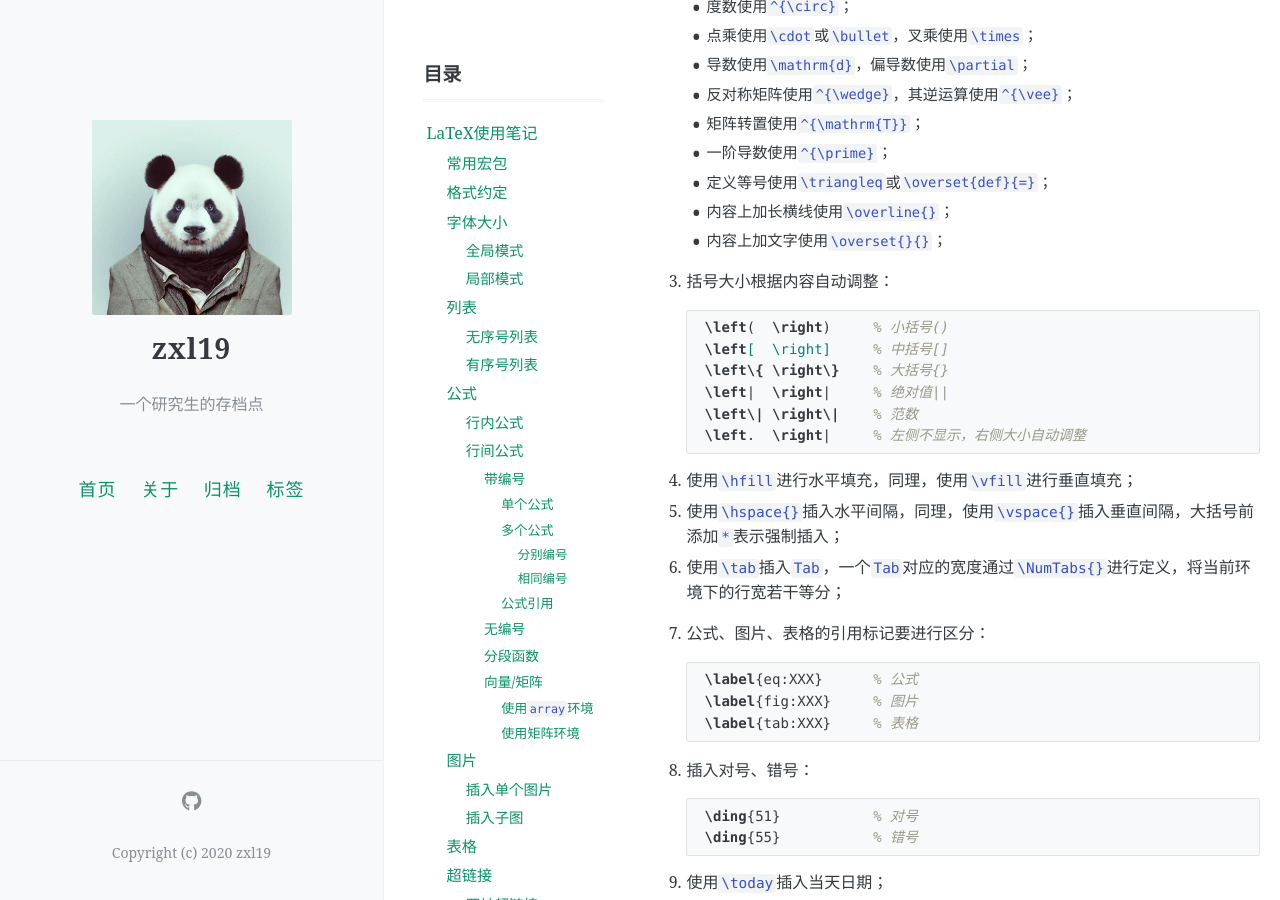
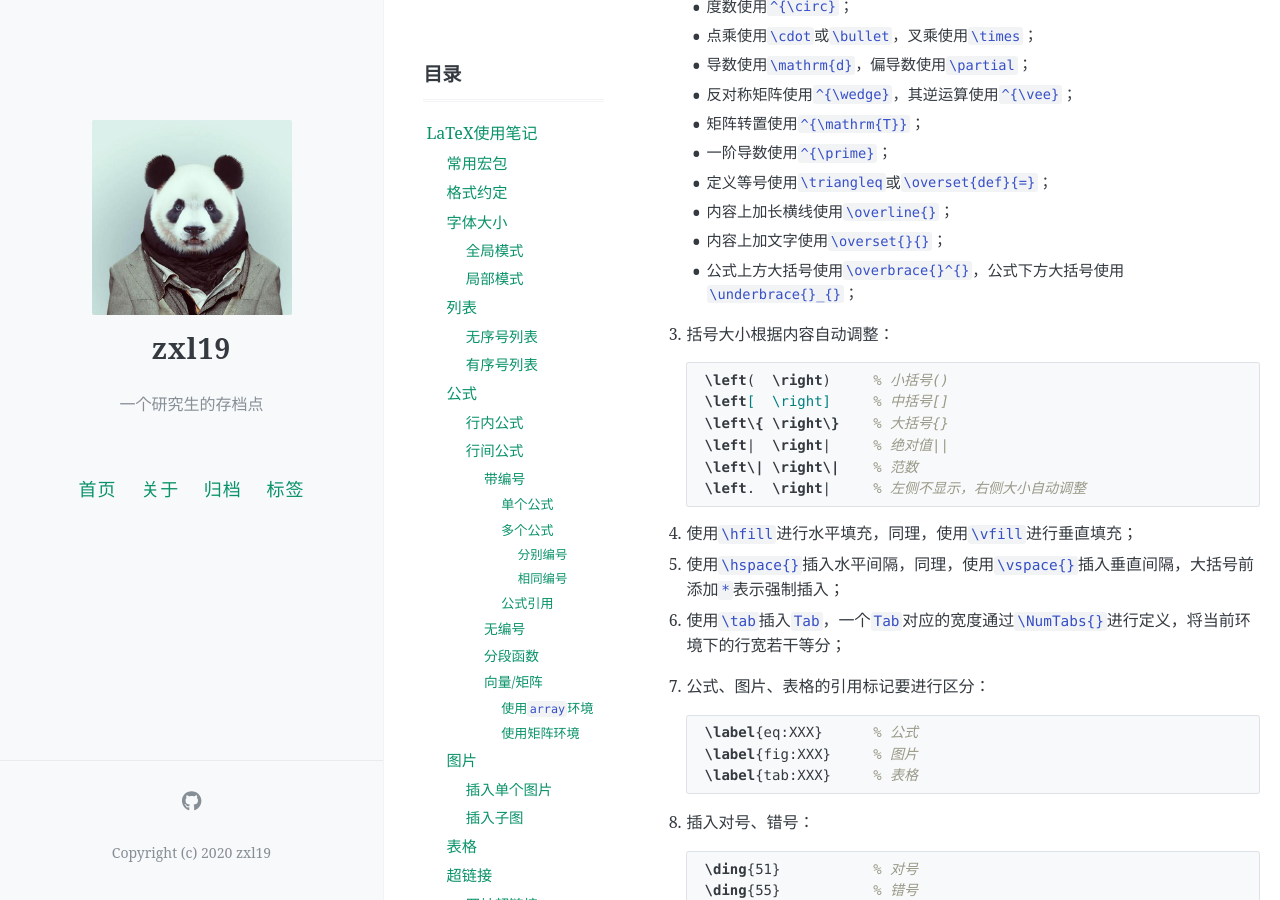
Before and after one commit to zxl19/zxl19.github.io, a Jekyll site: the page built from _posts/2021-03-29-latex-note.md, in a window 1280 px wide and 900 px high, scrolled down 1907 px. Built offline with Jekyll 4.4.1, drawn with Linux system fonts in a browser that asks for light colours; formulas are drawn with MathJax 3; comment, search, counter and statistics services are not loaded.

Commit message:
Update 2021-03-29-latex-note.md

```diff
--- a/_posts/2021-03-29-latex-note.md
+++ b/_posts/2021-03-29-latex-note.md
@@ -84,6 +84,7 @@ pinned: true
     - 定义等号使用`\triangleq`或`\overset{def}{=}`；
     - 内容上加长横线使用`\overline{}`；
     - 内容上加文字使用`\overset{}{}`；
+    - 公式上方大括号使用`\overbrace{}^{}`，公式下方大括号使用`\underbrace{}_{}`；
 
 3. 括号大小根据内容自动调整：
 
@@ -753,31 +754,32 @@ TODO：单独整理。
 7. [\prime-CSDN博客](https://blog.csdn.net/yq_forever/article/details/109029875)
 8. [\triangleq-CSDN博客](https://blog.csdn.net/weixin_44550010/article/details/107864090)
 9. [\overline-Stack Exchange](https://tex.stackexchange.com/questions/408084/how-to-place-a-wide-bar-over-a-wide-expression)
-10. [长竖线-知乎](https://www.zhihu.com/question/35119859/answer/61268787)
-11. [\tab-Stack Exchange](https://tex.stackexchange.com/questions/198432/using-the-tab-command)
-12. [对号&错号-Stack Exchange](https://tex.stackexchange.com/questions/42619/x-mark-to-match-checkmark)
-13. [LaTeX页面设置-冬日暖阳的文章-知乎](https://zhuanlan.zhihu.com/p/360188228)
-14. [空格-Stack Exchange](https://tex.stackexchange.com/questions/31091/space-after-latex-commands)
-15. [音调1-CSDN博客](https://blog.csdn.net/xin_yu_xin/article/details/26467751)
-16. [音调2-知乎](https://zhuanlan.zhihu.com/p/75828544)
-17. [音调3-CSDN博客](https://blog.csdn.net/jianti9962/article/details/114481366)
-18. [字体大小-简书](https://www.jianshu.com/p/ad400d7fe885)
-19. [列表-CSDN博客](https://blog.csdn.net/HugoChen_cs/article/details/105189541)
-20. [公式1-简书](https://www.jianshu.com/p/97ec8a3739f6)
-21. [公式2-CSDN博客](https://blog.csdn.net/Strive_For_Future/article/details/118609968)
-22. [矩阵-知乎](https://zhuanlan.zhihu.com/p/266267223)
-23. [图片1-CSDN博客](https://blog.csdn.net/qq_38526623/article/details/103737589)
-24. [图片2-CSDN博客](https://blog.csdn.net/LeonSUST/article/details/89332744)
-25. [单元格换行-CSDN博客](https://blog.csdn.net/robertchenguangzhi/article/details/48916319)
-26. [\cline-CSDN博客](https://blog.csdn.net/huancaoo/article/details/113106636)
-27. [\multirow-CSDN博客](https://blog.csdn.net/robert_chen1988/article/details/80861246)
-28. [超链接-CSDN博客](https://blog.csdn.net/OOFFrankDura/article/details/90600855)
-29. [代码块1-Overleaf](https://www.overleaf.com/learn/latex/Code_listing)
-30. [代码块2-CSDN博客](https://blog.csdn.net/RobertChenGuangzhi/article/details/45126785)
-31. [脚注-LaTeX 工作室](https://www.latexstudio.net/archives/51620.html)
-32. [参考文献1-知乎](https://zhuanlan.zhihu.com/p/265479955)
-33. [参考文献2-知乎](https://zhuanlan.zhihu.com/p/114733612)
-34. [参考文献3-Stack Exchange](https://tex.stackexchange.com/questions/99615/backref-package-for-page-reference)
-35. [参考文献4-CSDN博客](https://blog.csdn.net/xovee/article/details/109715706)
-36. [参考文献5-CSDN博客](https://blog.csdn.net/xovee/article/details/109896563)
-37. [LaTeX公式转Word公式-简书](https://www.jianshu.com/p/0947ebcfc42e)
+10. [公式上方下方大括号-百度经验](https://jingyan.baidu.com/article/020278118866ee1bcd9ce543.html)
+11. [长竖线-知乎](https://www.zhihu.com/question/35119859/answer/61268787)
+12. [\tab-Stack Exchange](https://tex.stackexchange.com/questions/198432/using-the-tab-command)
+13. [对号&错号-Stack Exchange](https://tex.stackexchange.com/questions/42619/x-mark-to-match-checkmark)
+14. [LaTeX页面设置-冬日暖阳的文章-知乎](https://zhuanlan.zhihu.com/p/360188228)
+15. [空格-Stack Exchange](https://tex.stackexchange.com/questions/31091/space-after-latex-commands)
+16. [音调1-CSDN博客](https://blog.csdn.net/xin_yu_xin/article/details/26467751)
+17. [音调2-知乎](https://zhuanlan.zhihu.com/p/75828544)
+18. [音调3-CSDN博客](https://blog.csdn.net/jianti9962/article/details/114481366)
+19. [字体大小-简书](https://www.jianshu.com/p/ad400d7fe885)
+20. [列表-CSDN博客](https://blog.csdn.net/HugoChen_cs/article/details/105189541)
+21. [公式1-简书](https://www.jianshu.com/p/97ec8a3739f6)
+22. [公式2-CSDN博客](https://blog.csdn.net/Strive_For_Future/article/details/118609968)
+23. [矩阵-知乎](https://zhuanlan.zhihu.com/p/266267223)
+24. [图片1-CSDN博客](https://blog.csdn.net/qq_38526623/article/details/103737589)
+25. [图片2-CSDN博客](https://blog.csdn.net/LeonSUST/article/details/89332744)
+26. [单元格换行-CSDN博客](https://blog.csdn.net/robertchenguangzhi/article/details/48916319)
+27. [\cline-CSDN博客](https://blog.csdn.net/huancaoo/article/details/113106636)
+28. [\multirow-CSDN博客](https://blog.csdn.net/robert_chen1988/article/details/80861246)
+29. [超链接-CSDN博客](https://blog.csdn.net/OOFFrankDura/article/details/90600855)
+30. [代码块1-Overleaf](https://www.overleaf.com/learn/latex/Code_listing)
+31. [代码块2-CSDN博客](https://blog.csdn.net/RobertChenGuangzhi/article/details/45126785)
+32. [脚注-LaTeX 工作室](https://www.latexstudio.net/archives/51620.html)
+33. [参考文献1-知乎](https://zhuanlan.zhihu.com/p/265479955)
+34. [参考文献2-知乎](https://zhuanlan.zhihu.com/p/114733612)
+35. [参考文献3-Stack Exchange](https://tex.stackexchange.com/questions/99615/backref-package-for-page-reference)
+36. [参考文献4-CSDN博客](https://blog.csdn.net/xovee/article/details/109715706)
+37. [参考文献5-CSDN博客](https://blog.csdn.net/xovee/article/details/109896563)
+38. [LaTeX公式转Word公式-简书](https://www.jianshu.com/p/0947ebcfc42e)
```
